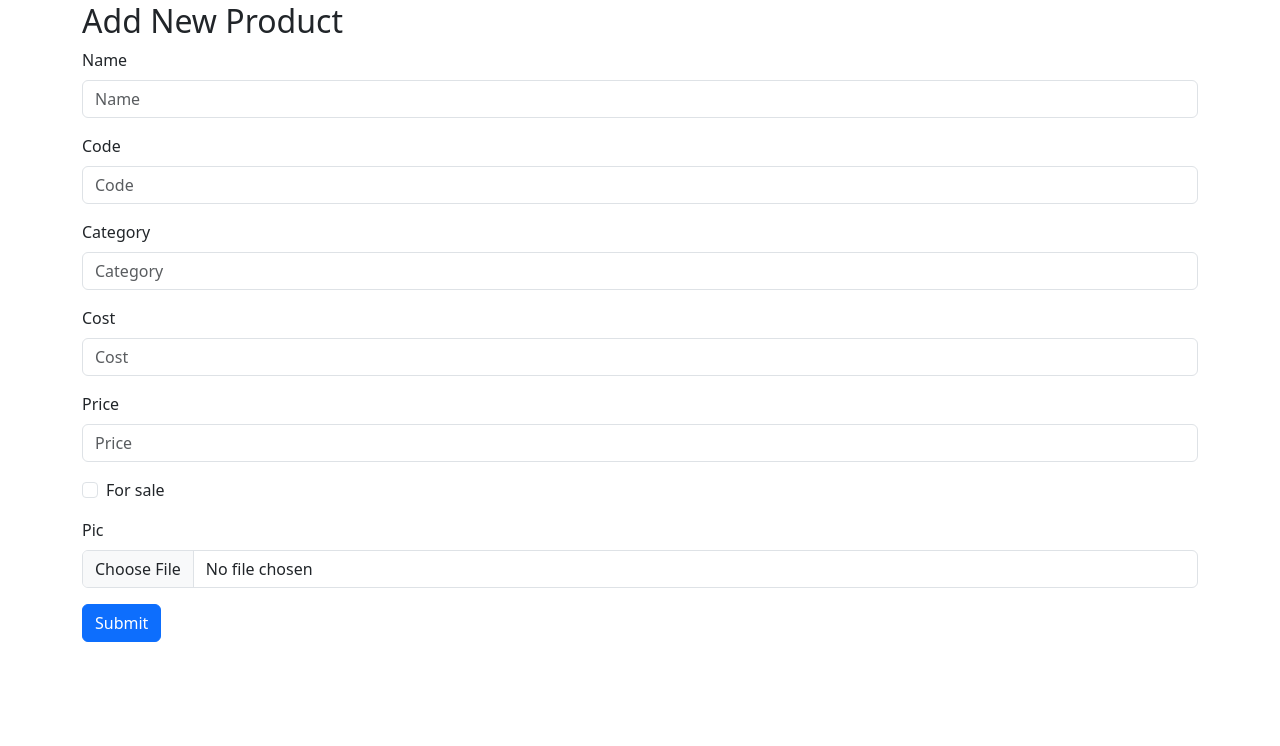
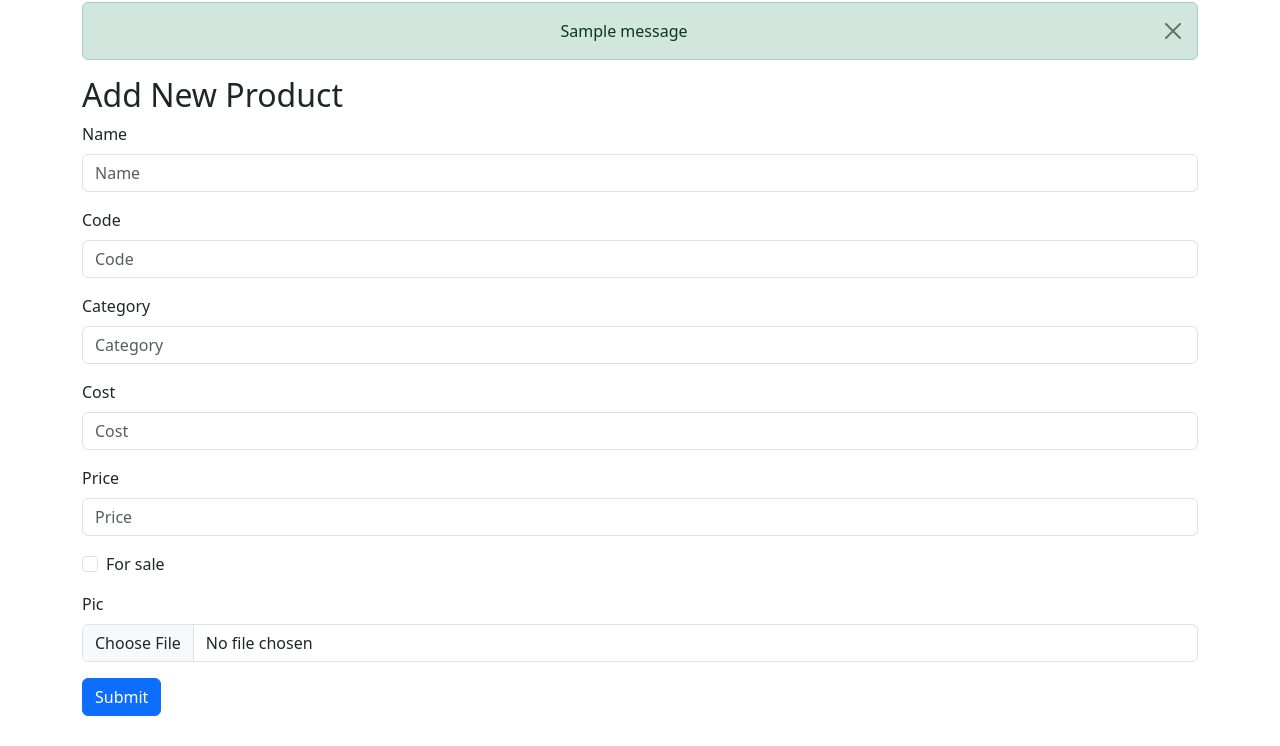
Before and after one commit to Dally09/django_database, a Django app: page /new-product in a window 1280 px wide. Shown: the part 54-800 px from the top of the page. Run offline with Django 5.2, Linux system fonts and the light colour scheme; tables that the repository leaves empty hold one stand-in row (values such as "Sample post"); one stand-in notice (Sample message) is shown; some libraries are stand-ins or nearby versions.

Commit message:
Flash messages

```diff
--- a/myapp/views.py
+++ b/myapp/views.py
@@ -1,3 +1,4 @@
+from django.contrib import messages
 from django.shortcuts import render, redirect, get_object_or_404
 
 from myapp.forms import ProductForm
@@ -16,6 +17,8 @@ def add(request):
         form = ProductForm(request.POST, request.FILES)
         if form.is_valid():
             form.save()
+            messages.success(request, f'{form.cleaned_data["name"]} successfully added')
+            # messages.error(request, f'{form.cleaned_data["name"]} failed to add')
             return redirect('home')
     else:
         form = ProductForm()
@@ -42,6 +45,7 @@ def add(request):
 def delete_product(request, id):
     product = Product.objects.get(id=id) #select * from products where id=65
     product.delete() # delete * from products where id=65
+    messages.warning(request, f'{product.name} successfully deleted')
     return redirect('home')
 
 
@@ -51,6 +55,8 @@ def edit_product(request, id):
         form = ProductForm(request.POST, request.Files, instance=product) # req files throws an error
         if form.is_valid():
             form.save()
+            messages.success(request, f'{product.name} successfully updated')
+            # messages.error(request, f'{product.name} failed to update')
             return redirect('home')
     else:
         form = ProductForm(instance=product)
--- a/templates/master.html
+++ b/templates/master.html
@@ -29,6 +29,16 @@
         </div>
     </div>
 </nav>
+<div class="container">
+    {% if messages %}
+        {% for message in messages %}
+            <div class="alert alert-{{ message.tags }} text-center alert-dismissible fade show">
+                <button type="button" class="btn-close" data-bs-dismiss="alert"></button>
+                {{ message }}
+            </div>
+        {% endfor %}
+    {% endif %}
+</div>
 {% block content %}
 {% endblock %}
 <script src="https://cdn.jsdelivr.net/npm/bootstrap@5.3.8/dist/js/bootstrap.bundle.min.js"></script>
```
